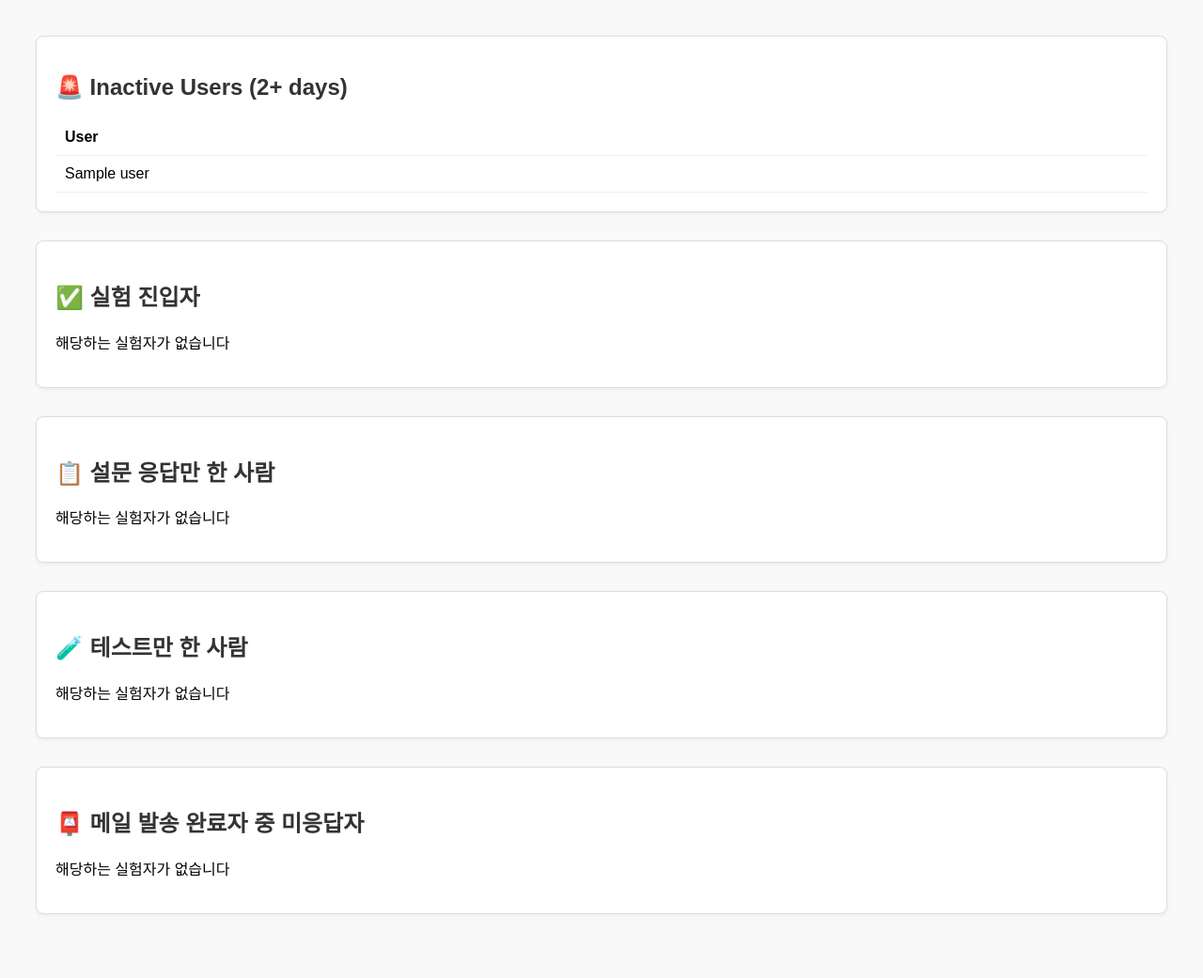
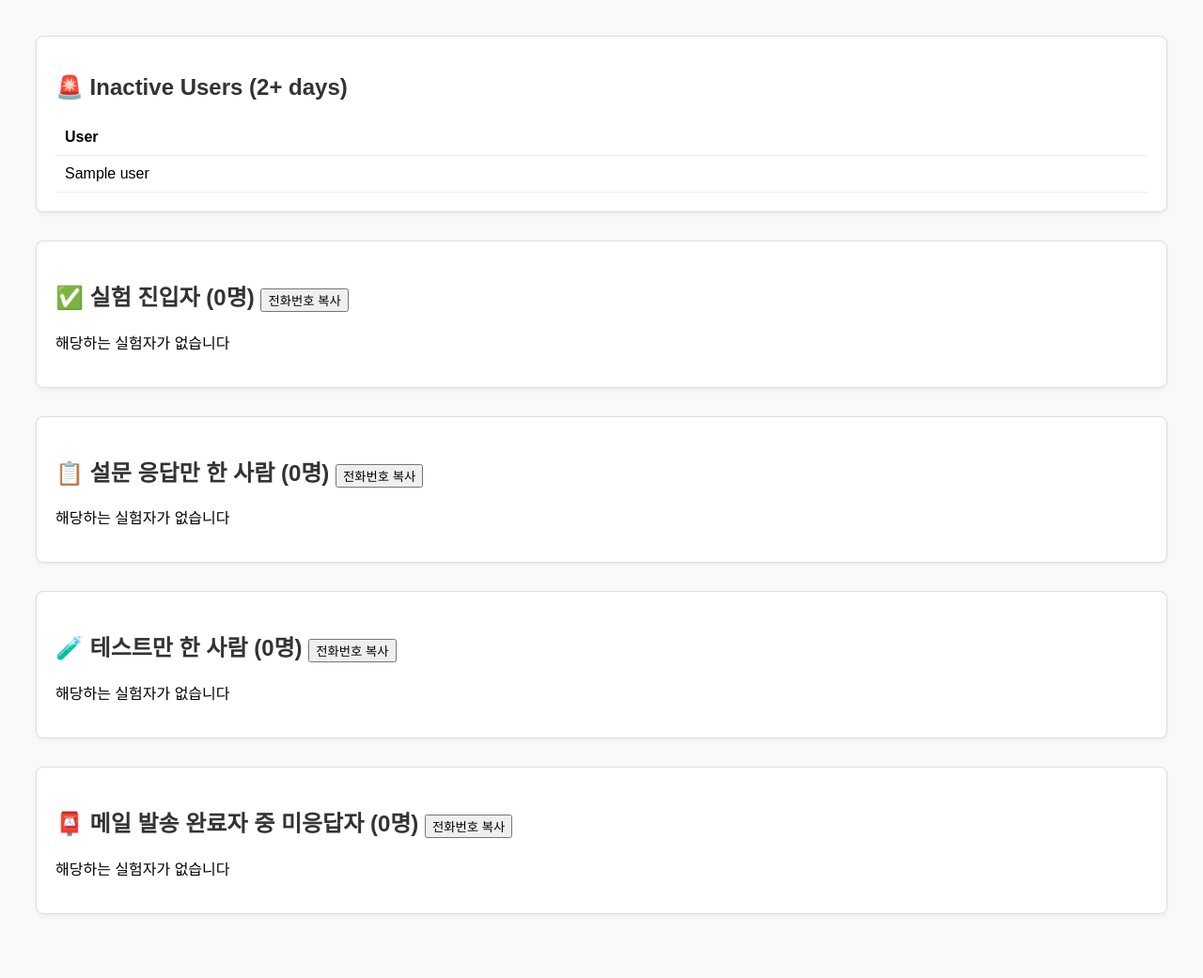
Before and after one commit to clr4takeoff/spinoff-tracker, a Flask app: template templates/dashboard.html in a window 1280 px wide. Shown: the whole page at 94% size. Run offline with Flask 3, Linux system fonts and the light colour scheme; the template is opened without the code that fills it: most values are stand-ins (such as "Sample title", 1, 10 or a date in 2020).

Commit message:
Show user count per section

```diff
--- a/templates/dashboard.html
+++ b/templates/dashboard.html
@@ -23,10 +23,8 @@
     {% macro render_section(title, users, section_id) %}
     <div class="section">
         <h2>
-            {{ title }}
-            {% if users %}
+            {{ title }} ({{ users | length }}명)
             <button onclick="copyPhones('{{ section_id }}')">전화번호 복사</button>
-            {% endif %}
         </h2>
 
         {% if users %}
@@ -53,6 +51,10 @@
     <script>
     function copyPhones(id) {
         const phoneText = document.getElementById(id).innerText.trim();
+        if (!phoneText) {
+            alert("복사할 전화번호가 없습니다.");
+            return;
+        }
         navigator.clipboard.writeText(phoneText)
             .then(() => alert("전화번호가 복사되었습니다!"))
             .catch(err => alert("복사 실패: " + err));
```
